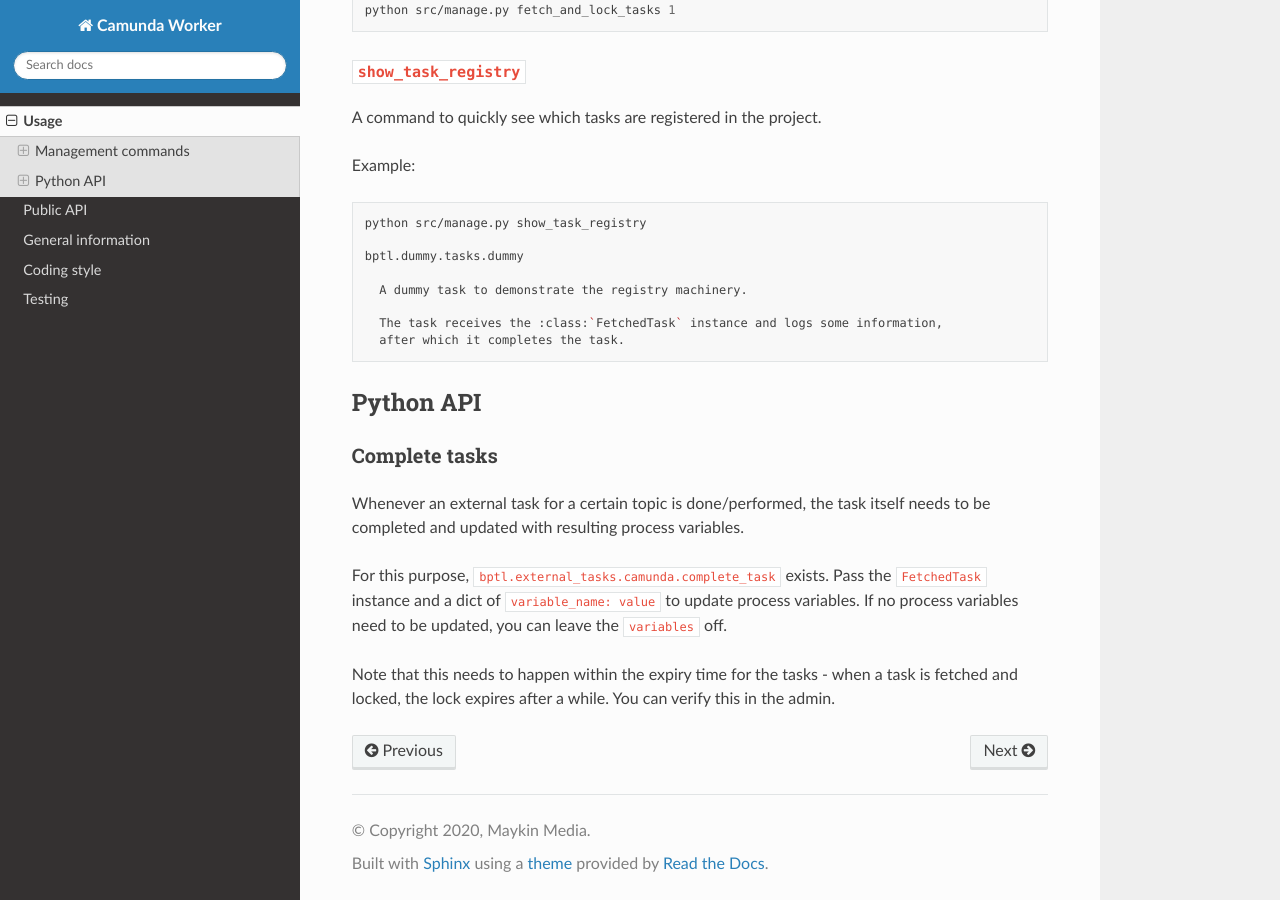
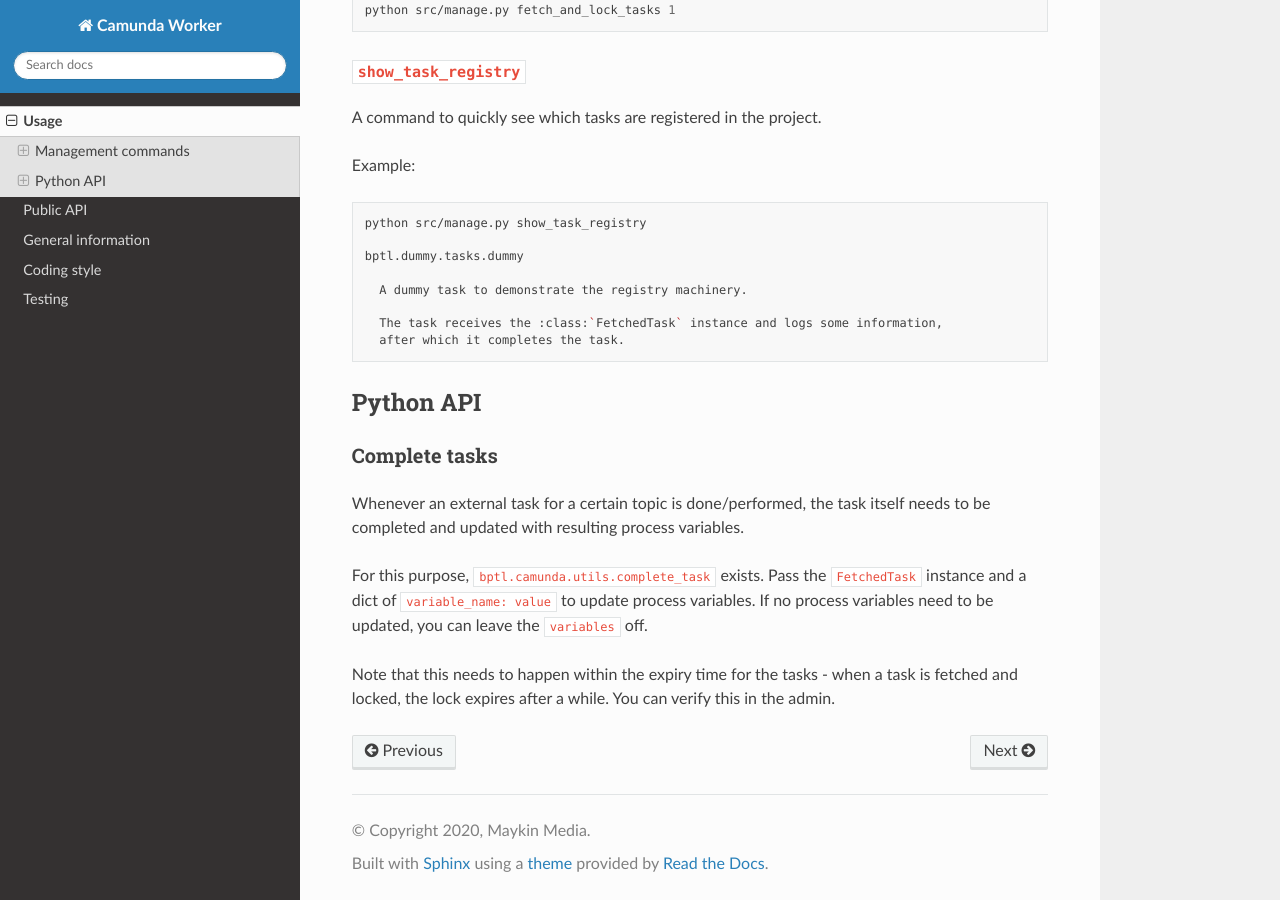
Before and after one commit to GemeenteUtrecht/bptl, a Sphinx documentation site: the page built from doc/usage.rst, in a window 1280 px wide and 900 px high, scrolled down 542 px. Built offline with Sphinx 7.4.7 and the Read the Docs theme 2.0.0, drawn with Linux system fonts in a browser that asks for light colours.

Commit message:
fix module pathes in the doc

```diff
--- a/doc/api.rst
+++ b/doc/api.rst
@@ -11,5 +11,5 @@ Tasks and task registry
 External tasks
 ==============
 
-.. automodule:: bptl.external_tasks.camunda
+.. automodule:: bptl.camunda.utils
     :members:
--- a/doc/usage.rst
+++ b/doc/usage.rst
@@ -54,7 +54,7 @@ Complete tasks
 Whenever an external task for a certain topic is done/performed, the task itself
 needs to be completed and updated with resulting process variables.
 
-For this purpose, ``bptl.external_tasks.camunda.complete_task`` exists. Pass
+For this purpose, ``bptl.camunda.utils.complete_task`` exists. Pass
 the ``FetchedTask`` instance and a dict of ``variable_name: value`` to update
 process variables. If no process variables need to be updated, you can leave the
 ``variables`` off.
```
